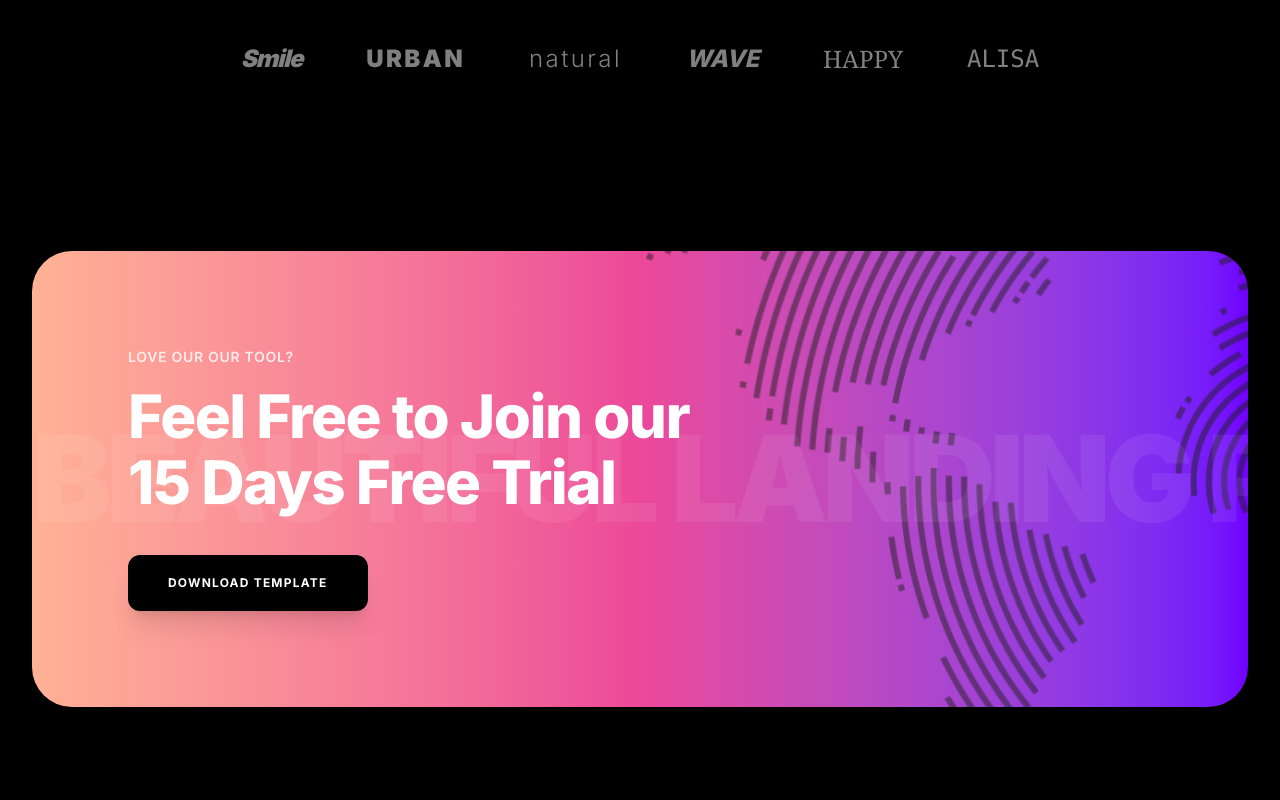
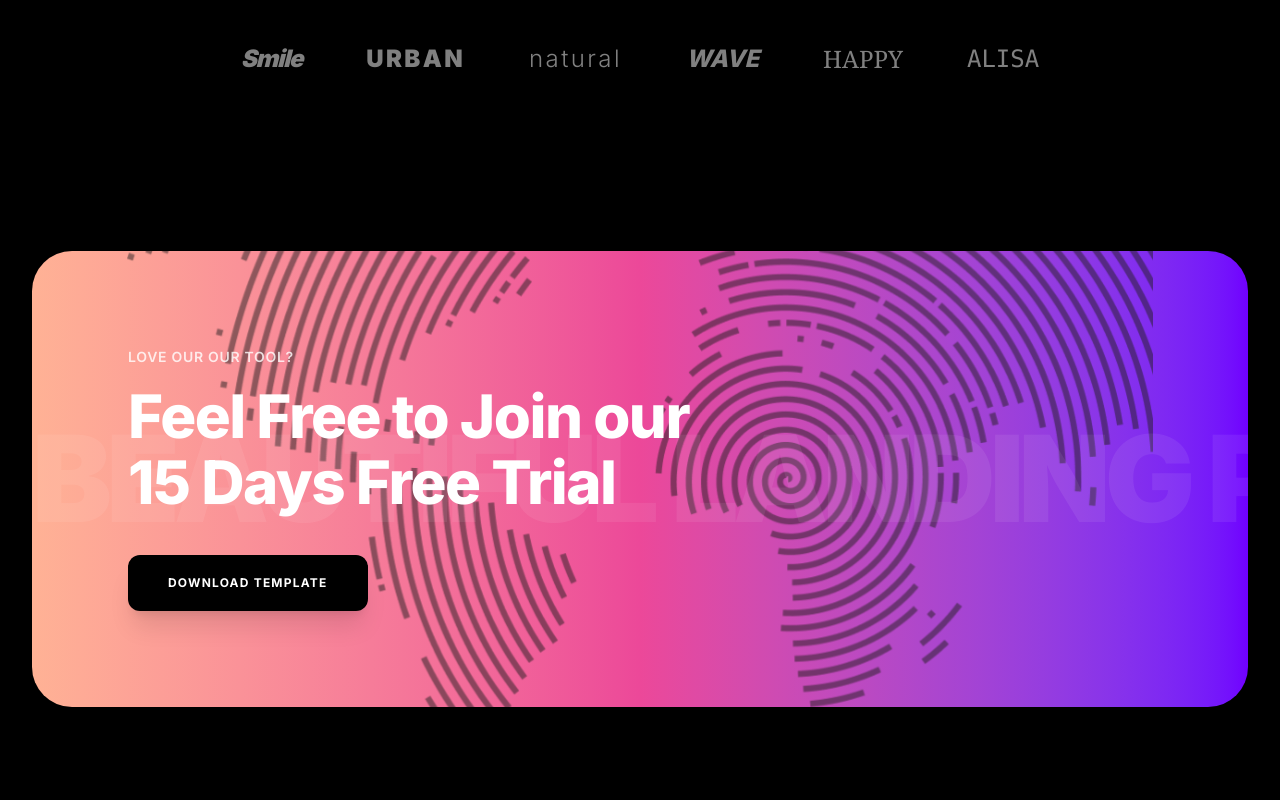
Before and after one commit to swarajladke/SaaS-Landing-Page, a Next.js app: page / in a window 1280 px wide. Shown: the part 6040-6840 px from the top of the page. Built offline with nearby package versions, Linux system fonts and the light colour scheme.

Commit message:
Refine CTA Layout - Centered World Map swirl for exact 1:1 Figma match

```diff
--- a/src/components/landing/CTA.tsx
+++ b/src/components/landing/CTA.tsx
@@ -14,11 +14,11 @@ export function CTA() {
                     viewport={{ once: true }}
                     className="relative rounded-[2.5rem] overflow-hidden p-12 md:p-24 bg-gradient-brand text-white bg-gradient-to-r from-[#FFB295] via-[#EC4899] to-[#7000FF]"
                 >
-                    <div className="absolute inset-0 z-0 pointer-events-none overflow-hidden opacity-50 select-none translate-x-[10%]">
+                    <div className="absolute inset-0 z-0 pointer-events-none overflow-hidden opacity-50 select-none">
                         <img
                             src="/world-map.png"
                             alt="World Map Graphic"
-                            className="w-full h-full object-contain object-right scale-[1.5]"
+                            className="w-full h-full object-contain object-center scale-[1.5]"
                         />
                     </div>
 
```
